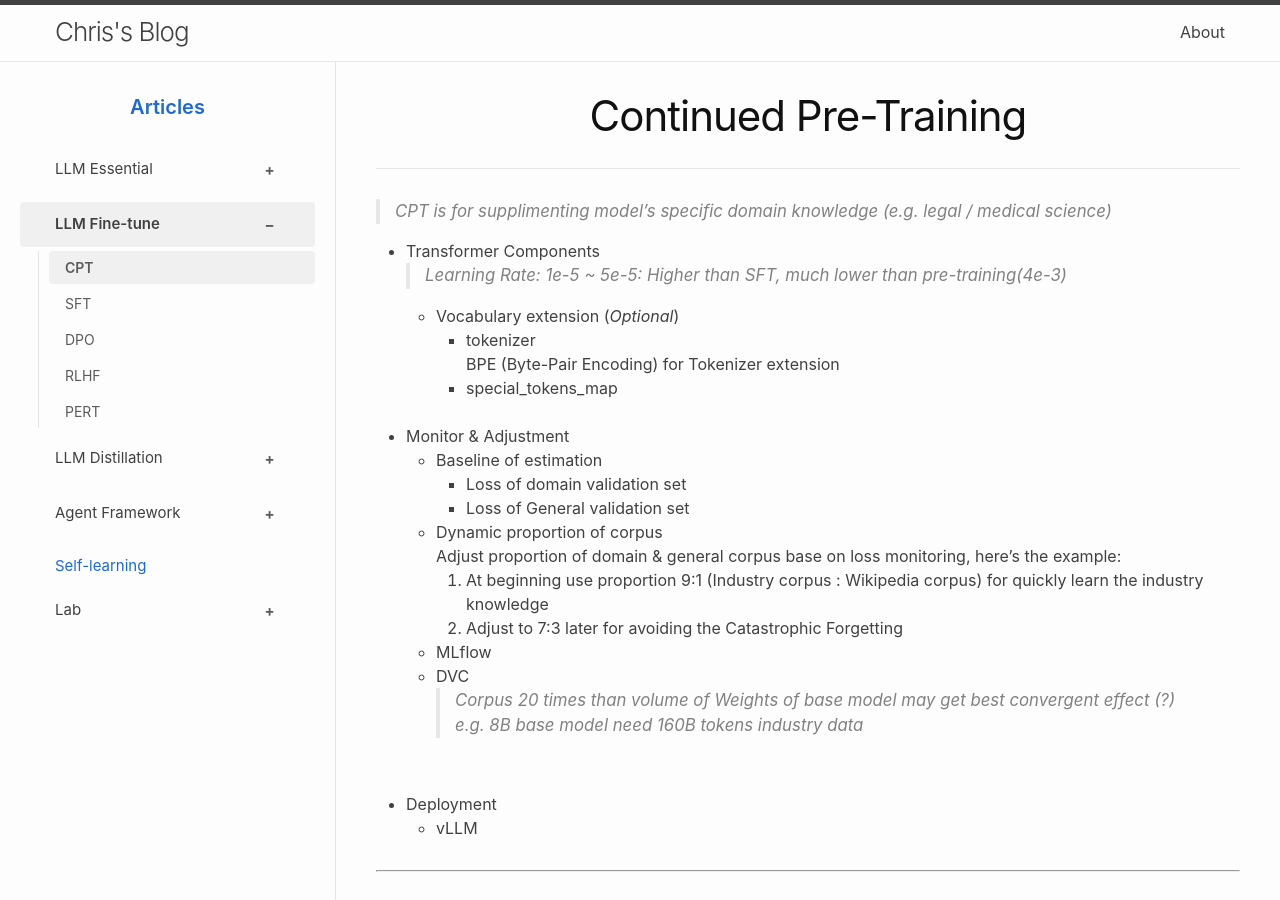
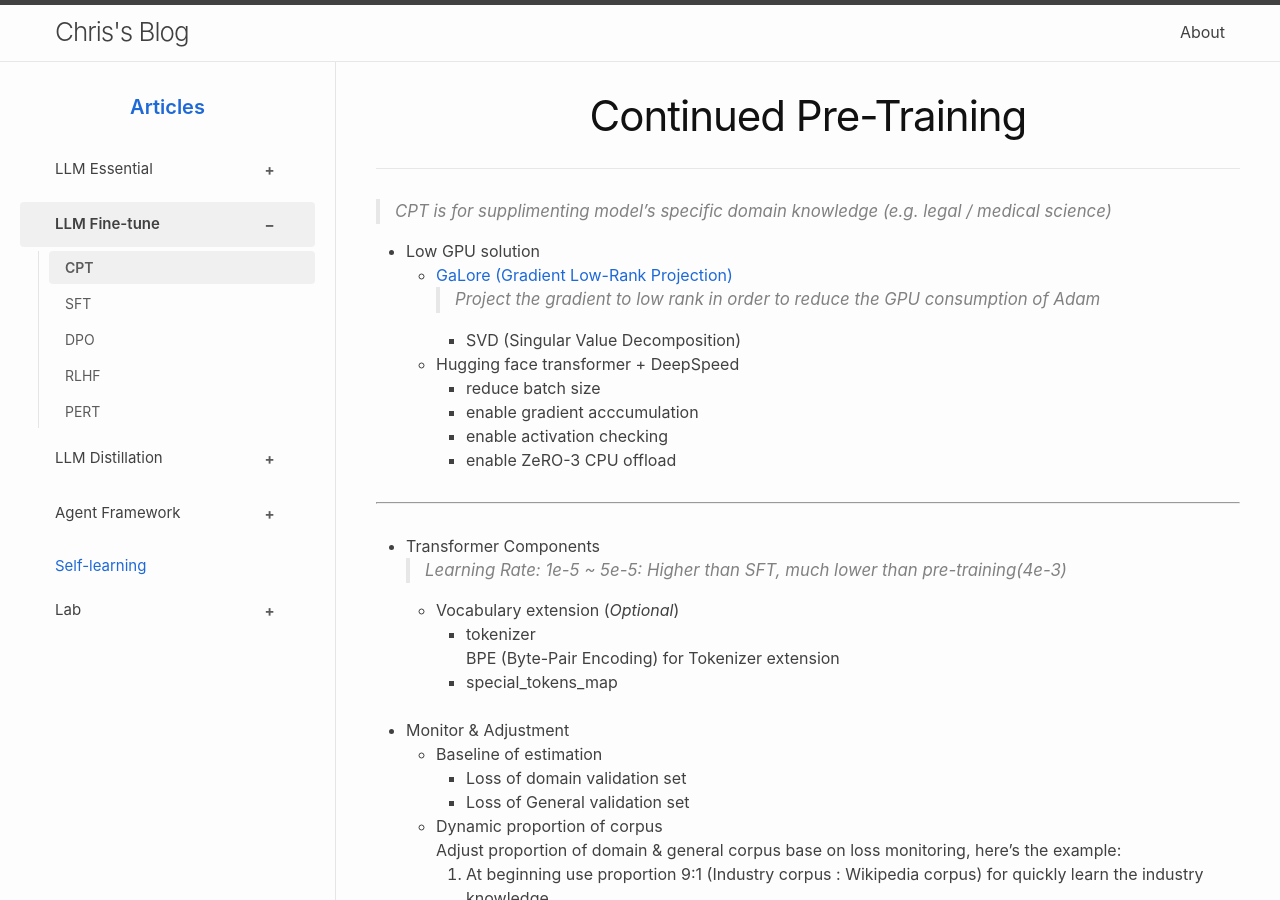
Before and after one commit to ChrisZhu2050/chriszhu2050.github.io, a Jekyll site: the page built from docs/llm-fine-tune-cpt.md, in a window 1280 px wide and 900 px high. Built offline with Jekyll 4.4.1, drawn with Linux system fonts in a browser that asks for light colours; nearby versions of some CDN libraries; some of the changed text lies outside the part shown.

Commit message:
Update llm-fine-tune-cpt.md

```diff
--- a/docs/llm-fine-tune-cpt.md
+++ b/docs/llm-fine-tune-cpt.md
@@ -5,6 +5,19 @@ title: "Continued Pre-Training"
 ---
 > CPT is for supplimenting model's specific domain knowledge (e.g. legal / medical science)
 
+
+
+- Low GPU solution
+  - [GaLore (Gradient Low-Rank Projection)](https://github.com/jiaweizzhao/galore)
+    > Project the gradient to low rank in order to reduce the GPU consumption of Adam
+    - ‌SVD (Singular Value Decomposition)
+  - Hugging face transformer + DeepSpeed
+    - reduce batch size
+    - enable gradient acccumulation
+    - enable activation checking
+    - enable ZeRO-3 CPU offload
+
+***
 
 - Transformer Components
     > Learning Rate: 1e-5 ~ 5e-5: Higher than SFT, much lower than pre-training(4e-3)
@@ -31,17 +44,4 @@ e.g. 8B base model need 160B tokens industry data
 - Deployment
     - vLLM
 
----
-
-- Low GPU solution
-  - [GaLore (Gradient Low-Rank Projection)](https://github.com/jiaweizzhao/galore)
-    - Project the gradient to low rank in order to reduce the GPU consumption of Adam
-    - ‌SVD (Singular Value Decomposition)
-  - Hugging face transformer + DeepSpeed
-    - reduce batch size
-    - enable gradient acccumulation
-    - enable activation checking
-    - enable ZeRO-3 CPU offload
-
-
  <a href="" id="whereami"></a>
```
